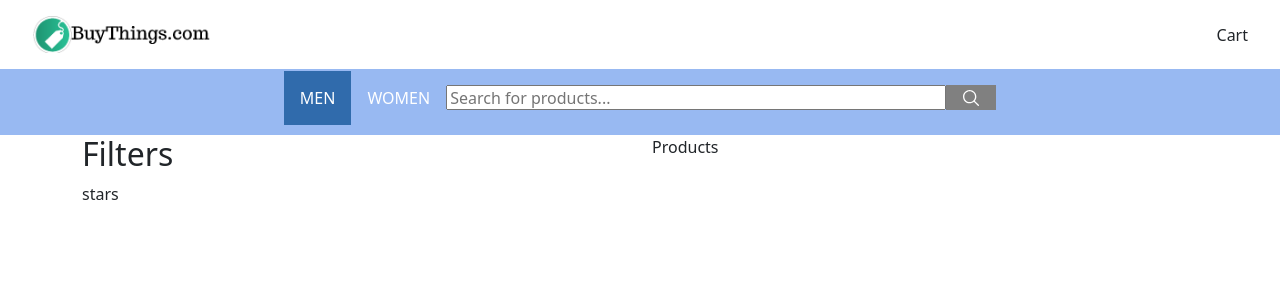
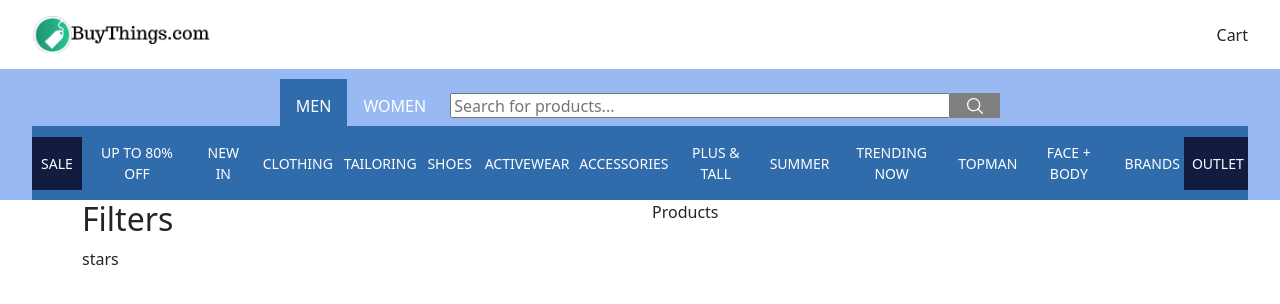
Before and after one commit to 59MrRobot/ecommerce-site, a React (Create React App) app: page /#/men in a window 1280 px wide. Shown: the top 304 px of the page. Built offline with nearby package versions, Linux system fonts and the light colour scheme.

Commit message:
finally got it working

```diff
--- a/src/App.tsx
+++ b/src/App.tsx
@@ -3,20 +3,58 @@ import './App.scss';
 import 'bootstrap/dist/css/bootstrap.css';
 import { Header } from './components/Header';
 import { AppContext } from './context/AppContext';
-import { Content } from './components/Content';
+import { Content } from './components/Categories';
+import { Navigate, Route, Routes } from 'react-router-dom';
+import { Filters } from './components/Filters';
 
 const App: React.FC = () => {
   const [search, setSearch] = useState('');
+  const [selectedSectionTitle, setSelectedSectionTitle] = useState<string | undefined>('men');
+
+  console.log(selectedSectionTitle);
 
   return (
     <AppContext.Provider value={{
       search,
+      selectedSectionTitle,
     }}>
       <div className="app">
-      <Header />
+        <Header />
 
-      <Content setSearch={setSearch} />
-    </div>
+        <Routes>
+          <Route
+            path="/"
+            element={<Navigate
+              to={selectedSectionTitle!}
+              replace={true}
+            />}
+          />
+          <Route
+            path={`/men`}
+            element={<Content
+              setSearch={setSearch}
+              setSelectedSectionTitle={setSelectedSectionTitle}
+            />}
+          />
+          <Route
+            path={`/women`}
+            element={<Content
+              setSearch={setSearch}
+              setSelectedSectionTitle={setSelectedSectionTitle}
+            />}
+          />
+        </Routes>
+
+        <div className="container filters">
+          <div className="row">
+            <Filters />
+
+            <section className="col">
+              Products
+            </section>
+          </div>
+        </div>
+      </div>
     </AppContext.Provider>
   );
 }
--- a/src/components/Categories/Categories.scss
+++ b/src/components/Categories/Categories.scss
@@ -1,20 +1,78 @@
 @import '../../styles/vars';
 
 .categories {
-  height: 32px;
-  background-color: $green-blue;
+  height: 100%;
 
   &__wrapper {
     display: flex;
+    flex-direction: column;
     align-items: center;
-    gap: 10px;
+
+    padding: 16px 32px 0;
+    height: 100%;
+    background-color: $baby-blue-eyes;
+  }
+
+  &__search {
+    width: 500px;
+    height: 25px;
+
+    margin-left: 8px;
+
+    &:focus {
+      outline: none;
+    }
+
+    &-container {
+      display: flex;
+      align-items: center;
+
+      padding: 8px 0;
+    }
+  }
+
+  &__sections {
+    &-link {
+      position: relative;
+      height: 100%;
+      padding: 16px 16px 10px;
+
+      color: #fff;
+      text-decoration: none;
+
+      &:hover {
+        background-color: $cornflower-blue;
+        color: #fff;
+      }
+    }
+  }
+
+  &__list {
+    border: none;
   }
 
   &__button {
-    padding: 0;
-    font-size: 16px;
-    color: #fff;
+    position: relative;
+
+    width: 50px;
+    height: 25px;
+
     border: none;
-    background-color: transparent;
+    background-color: $grey;
+
+    &-image {
+      position: absolute;
+      top: 50%;
+      left: 50%;
+      transform: translate(-50%, -50%);
+
+      width: 20px;
+      height: 20px;
+    }
   }
 }
+
+.is-active,
+.is-active:hover {
+  background-color: $green-blue;
+}
--- a/src/components/Categories/Categories.tsx
+++ b/src/components/Categories/Categories.tsx
@@ -1,23 +1,101 @@
-import React from 'react';
+import React, { useContext, useEffect, useState } from 'react';
+import { NavLink, useLocation } from 'react-router-dom';
+import { AppContext } from '../../context/AppContext';
+import { CategoriesList } from '../CategoriesList';
+import cn from 'classnames';
+import s from '../../api/categories.json';
 import './Categories.scss';
 
 interface Props {
-  categories?: Category[];
+  setSearch: React.Dispatch<React.SetStateAction<string>>;
+  setSelectedSectionTitle: React.Dispatch<React.SetStateAction<string | undefined>>;
 }
 
-export const Categories: React.FC<Props> = ({ categories }) => {
+export const Content: React.FC<Props> = React.memo(
+  ({ setSearch, setSelectedSectionTitle }) => {
+    const { search, selectedSectionTitle } = useContext(AppContext);
+
+    const [sections, setSections] = useState<Section[]>([]);
+    // const [selectedSectionTitle, setSelectedSectionTitle] = useState('');
+    const [categories, setCategories] = useState<Category[] | undefined>([]);
+
+    const location = useLocation();
+
+    // let categories: Category[] | undefined;
+
+    // const loadSections = async () => {
+    //   const loadedSections = await getCategories();
+
+    //   setSections(loadedSections.navigation);
+    // }
+
+    useEffect(() => {
+      // loadSections();
+      setSections(s.navigation);
+
+      if (location.pathname === '/men') {
+        setSelectedSectionTitle('men')
+      } else if (location.pathname === '/women') {
+        setSelectedSectionTitle('women')
+      }
+
+      const selectedSection = sections.find(section =>
+        section.content.title.toLowerCase() === selectedSectionTitle);
+        console.log(selectedSection)
+
+      if (selectedSection) {
+        setCategories(selectedSection.children.find(child =>
+          child.content.title === 'Categories')?.children);
+      }
+    }, [location.pathname, sections, selectedSectionTitle, setSelectedSectionTitle]);
+
     return (
-    <nav className="categories">
+      <div className="categories">
         <div className="categories__wrapper">
-        {categories?.map(category => (
+          <div className="categories__search-container">
+            <div className="categories__sections">
+              {sections.map(section => (
+                <NavLink
+                  key={section.id}
+                  to={`/${section.content.title.toLowerCase()}`}
+                  className={({ isActive }) => (
+                    cn(
+                      'categories__sections-link',
+                      {'is-active': isActive }
+                    )
+                  )}
+                >
+                  {section.content.title.toUpperCase()}
+                </NavLink>
+              ))}
+            </div>
+
+            <input
+              type="text"
+              name="search"
+              value={search}
+              placeholder="Search for products..."
+              className="categories__search"
+              onChange={(event) => setSearch(event.target.value)}
+            />
+
             <button
               type="button"
               className="categories__button"
             >
-            {category.content.title.toUpperCase()}
+              <img
+                src={`${process.env.PUBLIC_URL}/images/search.svg`}
+                alt=""
+                className="categories__button-image"
+              />
             </button>
-        ))}
           </div>
-    </nav>
-  )
+
+          <div className="categories__list">
+            <CategoriesList categories={categories} />
+          </div>
+        </div>
+      </div>
+    );
   }
+);
--- /dev/null
+++ b/src/components/CategoriesList/CategoriesList.scss
@@ -0,0 +1,27 @@
+@import '../../styles/vars';
+
+.categories-list {
+  background-color: $green-blue;
+
+  &__wrapper {
+    display: flex;
+    align-items: center;
+  }
+
+  &__button {
+    padding: 16px 8px;
+    min-width: 50px;
+    font-size: 14px;
+    color: #fff;
+    border: none;
+    background-color: transparent;
+
+    &:hover {
+      background-color: $medium-purple;
+    }
+
+    &--special {
+      background-color: $space-cadet;
+    }
+  }
+}
--- /dev/null
+++ b/src/components/CategoriesList/CategoriesList.tsx
@@ -0,0 +1,28 @@
+import React from 'react';
+import './CategoriesList.scss';
+import cn from 'classnames';
+
+interface Props {
+  categories?: Category[];
+}
+
+export const CategoriesList: React.FC<Props> = ({ categories }) => {
+  return (
+    <nav className="categories-list">
+      <div className="categories-list__wrapper">
+        {categories?.map(category => (
+          <button
+            key={category.id}
+            type="button"
+            className={cn(
+              'categories-list__button',
+              {'categories-list__button--special': category.content.title === 'Sale' || category.content.title === 'Outlet'}
+            )}
+          >
+            {category.content.title.toUpperCase()}
+          </button>
+        ))}
+      </div>
+    </nav>
+  )
+}
--- /dev/null
+++ b/src/components/CategoriesList/index.ts
@@ -0,0 +1 @@
+export * from './CategoriesList';
--- a/src/components/Content/Content.scss
+++ /dev/null
@@ -1,69 +0,0 @@
-@import '../../styles/vars';
-
-.content {
-  &__wrapper {
-    display: flex;
-    flex-direction: column;
-    align-items: center;
-
-    padding: 16px 32px 0;
-    height: 100%;
-    background-color: $baby-blue-eyes;
-  }
-
-  &__search {
-    width: 500px;
-    height: 25px;
-
-    &:focus {
-      outline: none;
-    }
-
-    &-container {
-      display: flex;
-      align-items: center;
-    }
-  }
-
-  &__sections {
-    &-link {
-      width: 64px;
-      height: 100%;
-      padding: 16px;
-
-      color: #fff;
-      text-decoration: none;
-      text-transform: uppercase;
-
-      &:hover {
-        background-color: $cornflower-blue;
-        color: #fff;
-      }
-    }
-  }
-
-  &__categories {
-    height: 25px;
-    border: none;
-  }
-
-  &__button {
-    position: relative;
-
-    width: 50px;
-    height: 25px;
-
-    border: none;
-    background-color: $grey;
-
-    &-image {
-      position: absolute;
-      top: 50%;
-      left: 50%;
-      transform: translate(-50%, -50%);
-
-      width: 20px;
-      height: 20px;
-    }
-  }
-}
--- a/src/components/Content/Content.tsx
+++ /dev/null
@@ -1,97 +0,0 @@
-import React, { useContext, useEffect, useState } from 'react';
-import { NavLink } from 'react-router-dom';
-import { AppContext } from '../../context/AppContext';
-import { Categories } from '../Categories';
-import { Filters } from '../Filters';
-import cn from 'classnames';
-import s from '../../api/categories.json';
-import './Content.scss';
-
-interface Props {
-  setSearch: React.Dispatch<React.SetStateAction<string>>;
-}
-
-export const Content: React.FC<Props> = ({ setSearch }) => {
-  const { search } = useContext(AppContext);
-  const [sections, setSections] = useState<Section[]>([]);
-  const [selectedSectionId, setSelectedSectionId] = useState('');
-
-  const selectedSection = sections.find(section => section.id === selectedSectionId);
-
-  let categories: Category[] | undefined;
-
-  if (selectedSection) {
-    categories = selectedSection.children.find(child => child.content.title === 'Categories')?.children;
-  }
-
-  // const loadSections = async () => {
-  //   const loadedSections = await getCategories();
-
-  //   setSections(loadedSections.navigation);
-  // }
-
-  useEffect(() => {
-    // loadSections();
-    setSections(s.navigation);
-  }, []);
-
-  return (
-    <div className="content">
-      <div className="content__wrapper">
-        <div className="content__search-container">
-          <div className="content__sections">
-            {sections.map(section => (
-              <NavLink
-                key={section.id}
-                to={section.content.title.toLowerCase()}
-                className={({ isActive }) => (
-                  cn(
-                    'content__sections-link',
-                    {'is-active': isActive }
-                  )
-                )}
-                onClick={() => setSelectedSectionId(section.id)}
-              >
-                {section.content.title.toLowerCase()}
-              </NavLink>
-            ))}
-          </div>
-
-          <input
-            type="text"
-            name="search"
-            value={search}
-            placeholder="Search for products..."
-            className="content__search"
-            onChange={(event) => setSearch(event.target.value)}
-          />
-
-          <button
-            type="button"
-            className="content__button"
-          >
-            <img
-              src={`${process.env.PUBLIC_URL}/images/search.svg`}
-              alt=""
-              className="content__button-image"
-            />
-          </button>
-        </div>
-
-        <div className="content__categories">
-          <Categories categories={categories} />
-        </div>
-      </div>
-
-      <div className="container filters">
-        <div className="row">
-          <Filters />
-
-          <section className="col">
-            Products
-          </section>
-        </div>
-      </div>
-    </div>
-  )
-}
--- a/src/components/Content/index.ts
+++ /dev/null
@@ -1 +0,0 @@
-export * from './Content';
--- a/src/components/Header/Header.scss
+++ b/src/components/Header/Header.scss
@@ -17,7 +17,3 @@
     width: 180px;
   }
 }
-
-.is-active {
-  background-color: $green-blue;
-}
--- a/src/context/AppContext.tsx
+++ b/src/context/AppContext.tsx
@@ -2,8 +2,10 @@ import React from "react";
 
 interface Context {
   search: string;
+  selectedSectionTitle: string | undefined;
 }
 
 export const AppContext = React.createContext<Context>({
   search: '',
+  selectedSectionTitle: 'men',
 });
```
Lines whose indentation alone changed are shown as unchanged.
